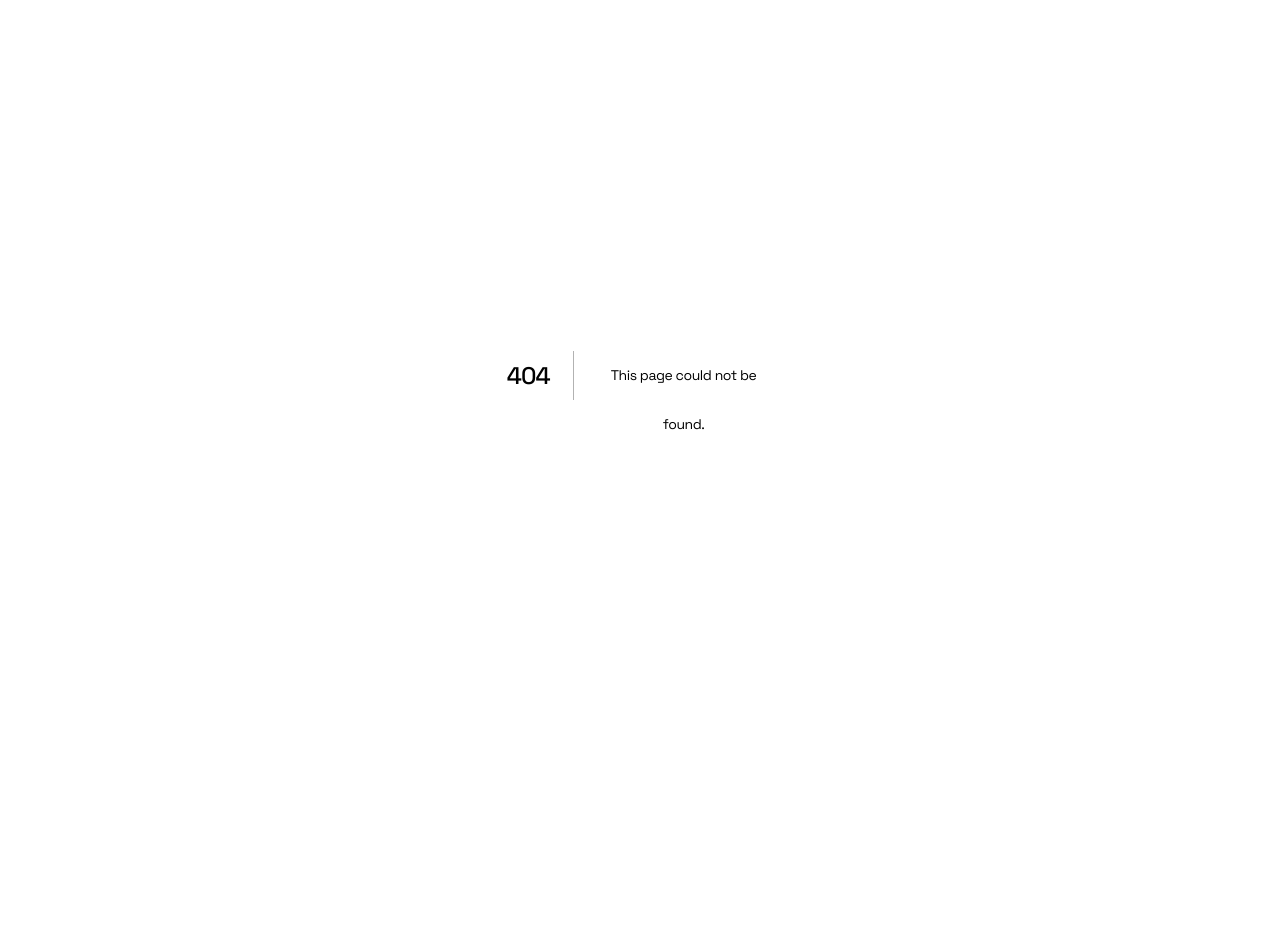
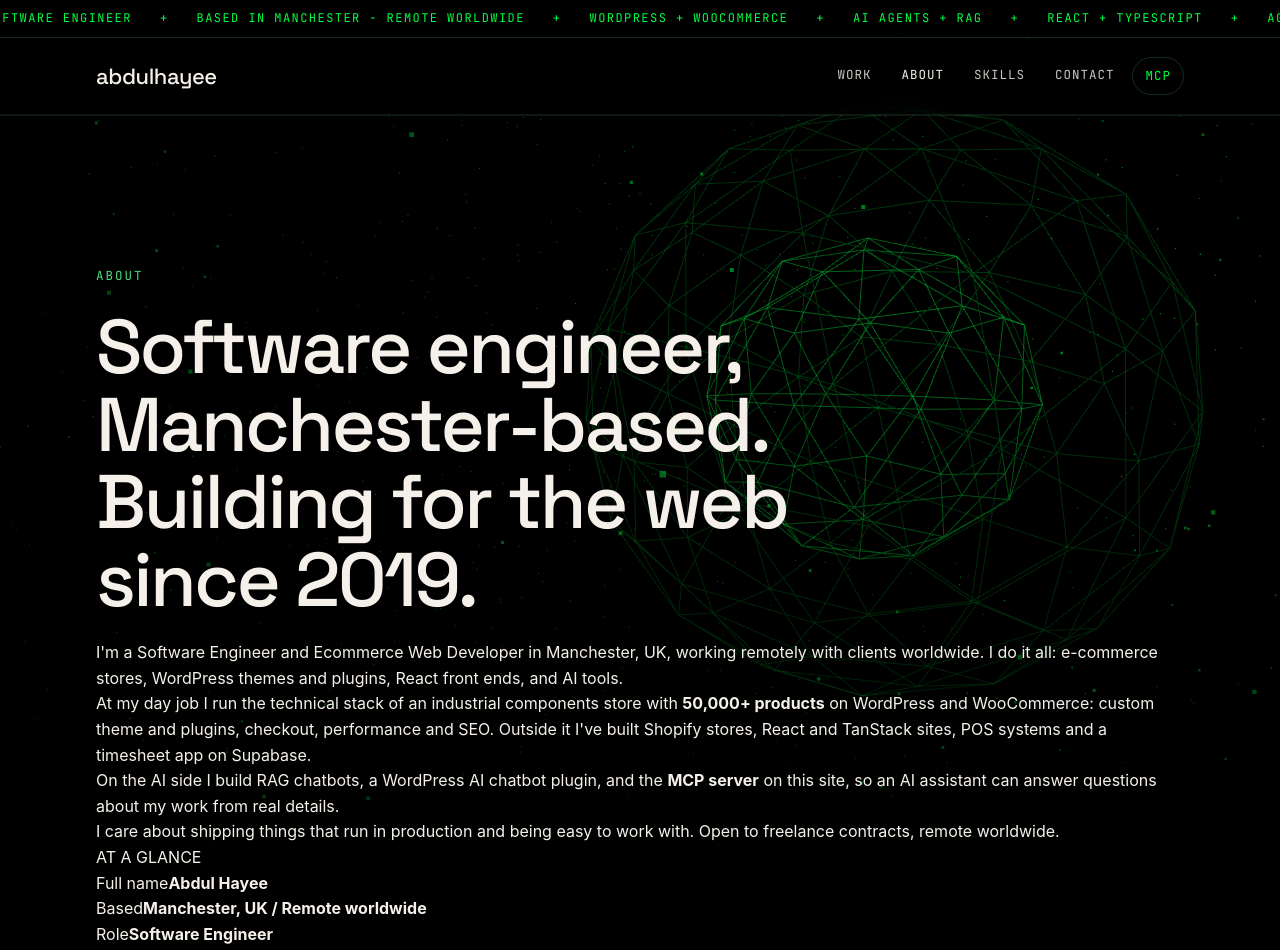
Before and after one commit to abdulhayeedev/abdul-mcp, a Next.js app: page /about in a window 1280 px wide. Before the commit this address had no page. Shown: the top 950 px of the page. Before the commit the page ends 800 px from the top, so only its background shows below. Built offline with nearby package versions, Linux system fonts and the light colour scheme; a web font is replaced by a local one.

Commit message:
Add About page with professional details
This commit introduces a new About page for Abdul Hayee, detailing his professional background, skills, and education. The page includes structured sections for jobs, skills, and education, along with metadata for SEO.

```diff
--- /dev/null
+++ b/app/about/page.tsx
@@ -0,0 +1,224 @@
+import Scene from "../Scene";
+import Reveal from "../Reveal";
+import Ticker from "../Ticker";
+
+export const metadata = {
+  title: "About | Abdul Hayee",
+  description:
+    "About Abdul Hayee, a software engineer in Manchester, UK, working remotely worldwide: experience, skills and education.",
+};
+
+const jobs = [
+  {
+    year: "2025",
+    when: "2025 - present",
+    role: "Ecommerce Web Developer",
+    co: "Arrow Engineering Components",
+    where: "Manchester, UK",
+    points: [
+      "Runs the technical stack of an industrial components e-commerce site on WordPress and WooCommerce.",
+      "Custom themes and plugins built around a catalogue of 50,000+ products.",
+      "Payment and checkout flows, performance work and SEO.",
+    ],
+    tags: ["WordPress", "WooCommerce", "PHP", "SEO"],
+  },
+  {
+    year: "2024",
+    when: "2024 - 2025",
+    role: "Software Engineer",
+    co: "VulcanTech UK",
+    where: "UK",
+    points: [
+      "Built Python and Flask web applications.",
+      "REST APIs and back-end services.",
+      "Responsive front ends for the same products.",
+    ],
+    tags: ["Python", "Flask", "REST APIs"],
+  },
+  {
+    year: "2023",
+    when: "2023 - 2024",
+    role: "IT Support Engineer",
+    co: "Techlio Pvt",
+    where: "",
+    points: ["Hardware, software and network support.", "Installing and maintaining systems."],
+    tags: ["Support", "Networking"],
+  },
+  {
+    year: "2021",
+    when: "2021 - 2023",
+    role: "Business Development Executive",
+    co: "Gigalabs Ltd",
+    where: "",
+    points: ["Lead generation and digital outreach.", "CRM-based relationship management."],
+    tags: ["CRM", "Outreach"],
+  },
+];
+
+const skills = [
+  ["Languages", ["PHP", "JavaScript", "TypeScript", "Python", "HTML / CSS"]],
+  ["Frameworks", ["React", "Next.js", "TanStack", "Flask", "Tailwind", "Bootstrap"]],
+  ["Ecommerce / CMS", ["WordPress", "WooCommerce", "Shopify", "Elementor"]],
+  ["Backend / data", ["Supabase", "PostgreSQL", "MySQL", "REST APIs", "GraphQL"]],
+  ["AI", ["LLM integration", "RAG", "AI agents", "MCP servers"]],
+  ["Tools", ["Git", "GitHub", "Docker", "Vercel", "Figma"]],
+] as const;
+
+const glance = [
+  ["Full name", "Abdul Hayee"],
+  ["Based", "Manchester, UK / Remote worldwide"],
+  ["Role", "Software Engineer"],
+  ["Years", "6+ building for the web"],
+];
+
+export default function AboutPage() {
+  return (
+    <>
+      <Scene />
+      <div className="veil" />
+      <Reveal />
+      <div className="wrap">
+        <Ticker />
+        <header className="header">
+          <div className="inner">
+            <a className="logo" href="/">abdulhayee</a>
+            <nav className="nav">
+              <a href="/#work">Work</a>
+              <a href="/about" aria-current="page">About</a>
+              <a href="/#skills">Skills</a>
+              <a href="/contact">Contact</a>
+              <a className="mcp" href="/#mcp">MCP</a>
+            </nav>
+          </div>
+        </header>
+
+        <main>
+          <section className="s ab">
+            <div className="inner">
+              <div className="ab-hero">
+                <div className="ab-text">
+                  <div className="eyebrow reveal">About</div>
+                  <h1 className="ab-title reveal">Software engineer, Manchester-based. Building for the web since 2019.</h1>
+                  <p className="reveal">
+                    I&apos;m a Software Engineer and Ecommerce Web Developer in Manchester, UK, working remotely with
+                    clients worldwide. I do it all: e-commerce stores, WordPress themes and plugins, React front ends,
+                    and AI tools.
+                  </p>
+                  <p className="reveal">
+                    At my day job I run the technical stack of an industrial components store with <b>50,000+ products</b>{" "}
+                    on WordPress and WooCommerce: custom theme and plugins, checkout, performance and SEO. Outside it
+                    I&apos;ve built Shopify stores, React and TanStack sites, POS systems and a timesheet app on Supabase.
+                  </p>
+                  <p className="reveal">
+                    On the AI side I build RAG chatbots, a WordPress AI chatbot plugin, and the <b>MCP server</b> on this
+                    site, so an AI assistant can answer questions about my work from real details.
+                  </p>
+                  <p className="reveal">
+                    I care about shipping things that run in production and being easy to work with. Open to freelance
+                    contracts, remote worldwide.
+                  </p>
+                </div>
+
+                <aside className="ab-card reveal">
+                  <div className="ab-photo" role="img" aria-label="Portrait of Abdul Hayee" />
+                  <div className="ab-glance">
+                    <div className="ab-k">AT A GLANCE</div>
+                    {glance.map(([k, v]) => (
+                      <div className="ab-row" key={k}>
+                        <span>{k}</span>
+                        <b>{v}</b>
+                      </div>
+                    ))}
+                    <div className="ab-row">
+                      <span>CV</span>
+                      <b><a href="/Abdul_Hayee_CV.pdf">Download PDF &#8595;</a></b>
+                    </div>
+                    <div className="ab-row">
+                      <span>Phone</span>
+                      <b><a href="https://wa.me/447310679346" target="_blank" rel="noopener noreferrer">+44 7310 679346</a></b>
+                    </div>
+                  </div>
+                </aside>
+              </div>
+            </div>
+          </section>
+
+          <section className="s ab-sec">
+            <div className="inner">
+              <div className="ab-label reveal">01 / TIMELINE</div>
+              <div className="ab-tl">
+                {jobs.map((j) => (
+                  <article className="ab-job reveal" key={j.role + j.co}>
+                    <div className="ab-when">
+                      <div className="ab-year">{j.year}</div>
+                      <div className="ab-sub">{j.when}</div>
+                      {j.where && <div className="ab-sub">{j.where}</div>}
+                    </div>
+                    <div className="ab-body">
+                      <h3>
+                        {j.role} <em>{j.co}</em>
+                      </h3>
+                      <ul>
+                        {j.points.map((p) => (
+                          <li key={p}>{p}</li>
+                        ))}
+                      </ul>
+                      <div className="ab-tags">
+                        {j.tags.map((t) => (
+                          <span key={t}>{t}</span>
+                        ))}
+                      </div>
+                    </div>
+                  </article>
+                ))}
+              </div>
+            </div>
+          </section>
+
+          <section className="s ab-sec" id="skills">
+            <div className="inner">
+              <div className="ab-label reveal">02 / SKILLS</div>
+              <div className="ab-skills">
+                {skills.map(([title, items]) => (
+                  <div className="ab-skill reveal" key={title}>
+                    <div className="ab-k">{title.toUpperCase()}</div>
+                    <ul>
+                      {items.map((i) => (
+                        <li key={i}>{i}</li>
+                      ))}
+                    </ul>
+                  </div>
+                ))}
+              </div>
+            </div>
+          </section>
+
+          <section className="s ab-sec">
+            <div className="inner">
+              <div className="ab-label reveal">03 / EDUCATION</div>
+              <div className="ab-edu reveal">
+                <div className="ab-edu-row">
+                  <b>Ulster University, UK</b>
+                  <span>MSc Computer Science and Technology</span>
+                  <i>2025</i>
+                </div>
+                <div className="ab-edu-row">
+                  <b>The Superior University</b>
+                  <span>BSc Computer Science and Technology</span>
+                  <i>2020 - 2024</i>
+                </div>
+              </div>
+            </div>
+          </section>
+        </main>
+
+        <footer>
+          <div className="inner">
+            <span>Abdul Hayee / Manchester, UK / Remote worldwide</span>
+            <span>Next.js / TypeScript / Three.js / Vercel</span>
+          </div>
+        </footer>
+      </div>
+    </>
+  );
+}
```
